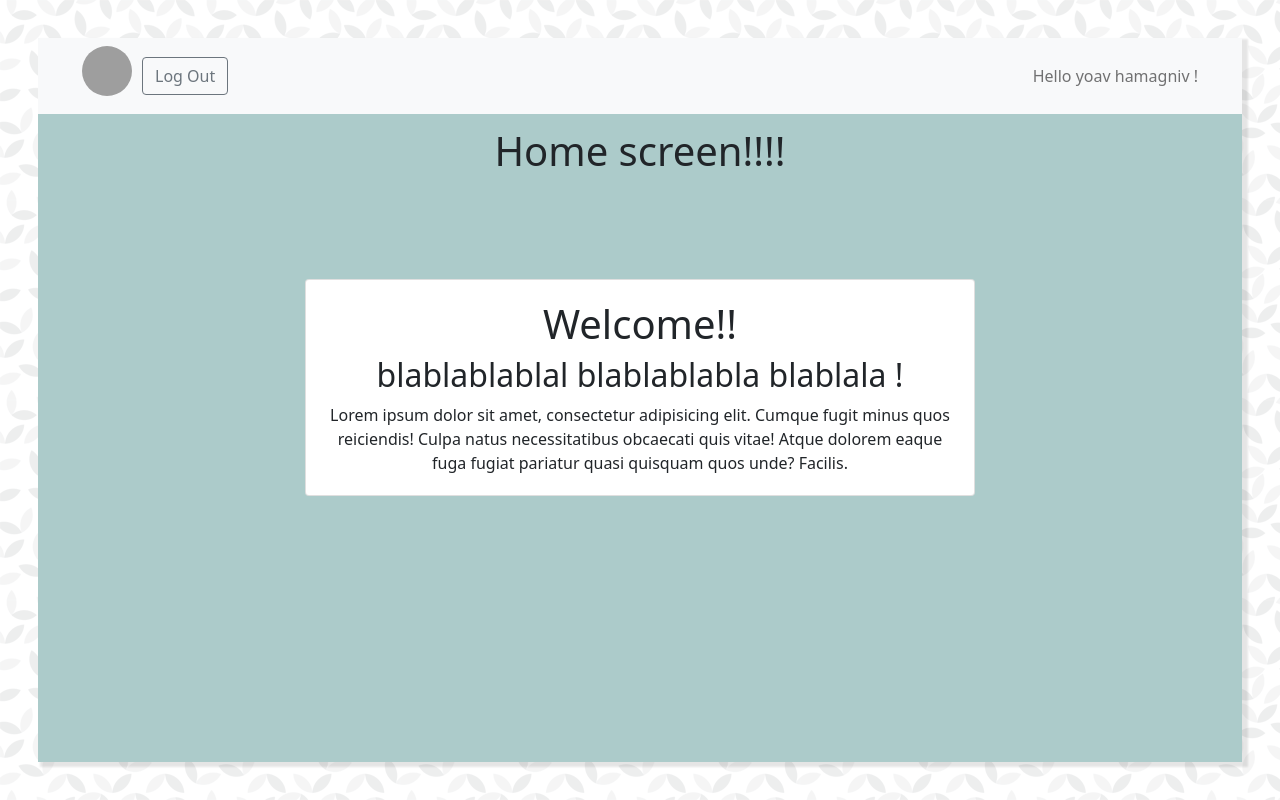
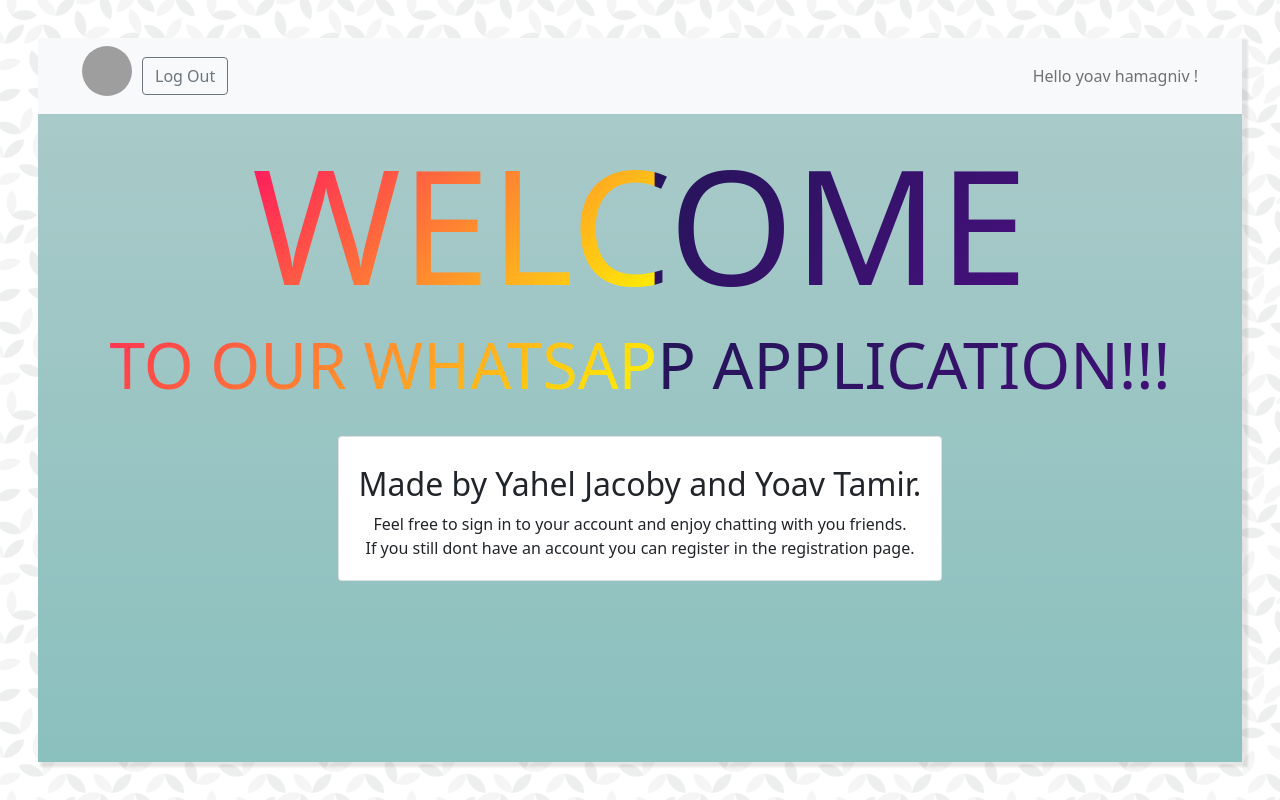
Before and after one commit to yoavta/whatsapp-web-client, a React (Create React App) app: page / in a window 1280 px wide. Built offline with nearby package versions, Linux system fonts and the light colour scheme; grey boxes are pictures that could not be loaded.

Commit message:
add sound and fix stylin

```diff
--- a/src/App.css
+++ b/src/App.css
@@ -51,8 +51,10 @@
   box-shadow: 4px 3px 2px 2px rgba(0, 0, 0, 0.1);
   max-height: 100%;
   max-width: 100%;
-  background-color: #ACCBCA;
+  /*background-color: #ACCBCA;*/
   height: 100%;
+     background: linear-gradient(360deg, #8ac0be, #ACCBCA );
+
 
   /*min-height: 100vh;*/
   /*display: flex;*/
--- a/src/assets/React App.html
+++ b/src/assets/React App.html
@@ -55,7 +55,7 @@
   /* background: linear-gradient(360deg, #e8dfd5 20%, #ECE5DD 80%, #128C7E 80%, #d1e8e2 80%); */
   /* Set up proportionate scaling */
   height: 100%;
-  position: absolute;
+  /*position: absolute;*/
   left: 0;
   width: 100%;
   overflow: hidden;
--- a/src/components/chat-window.componenet.js
+++ b/src/components/chat-window.componenet.js
@@ -27,7 +27,9 @@
         } else setChange(true);
         setVal("");
         setMsg(null)
-        // setChange(false);
+
+        const snd = new Audio('https://bigsoundbank.com/UPLOAD/wav/1313.wav');
+        snd.play();
 
     }
 
@@ -71,10 +73,9 @@
 
     }
     return (
-        <Container fluid >
-            {/*<Tab.Container id="tabs" defaultActiveKey="first">*/}
-            <Row id='all-frame'>
-                <Col>
+        <Container style={{margin:0}} >
+            <Row id='all-frame' fluid>
+                <Col style={{width:'100%'}}>
                     {ServiceServer.getChats(props.currentUser, props.chatWith).map((massage, key) => {
                         if (massage.is_it_me) {
                             return (
--- a/src/components/welcome.component.js
+++ b/src/components/welcome.component.js
@@ -4,26 +4,23 @@
 function Welcome(props) {
     return (<Container>
         <Row>
+
             <Col>
-
 
                 <Card className='main' style={{
                     display: "inline-block",
                     minWidth: '40%',padding:20,maxWidth:'60%'}}>
-
-
                     <h1>
-                        Welcome!!
                     </h1>
 
                     <h2>
-                        blablablablal blablablabla blablala !
+                        Made by Yahel Jacoby and Yoav Tamir.
                     </h2>
 
-                    Lorem ipsum dolor sit amet, consectetur adipisicing elit. Cumque fugit minus quos reiciendis! Culpa
-                    natus necessitatibus obcaecati quis vitae! Atque dolorem eaque fuga fugiat pariatur quasi quisquam
-                    quos
-                    unde? Facilis.
+                    Feel free to sign in to your account and enjoy chatting with you friends.
+                    <br/>
+                    If you still dont have an account you can register in the registration page.
+
                 </Card>
 
 
--- a/src/components/welcome.style.css
+++ b/src/components/welcome.style.css
@@ -0,0 +1,48 @@
+#root > div > div > div > h1.big{
+   text-transform: uppercase;
+  background-image: linear-gradient(
+    -225deg,
+    #231557 0%,
+    #44107a 29%,
+    #ff1361 67%,
+    #fff800 100%
+  );
+  background-size: auto auto;
+  background-clip: border-box;
+  background-size: 200% auto;
+  color: #fff;
+  background-clip: text;
+  text-fill-color: transparent;
+  -webkit-background-clip: text;
+  -webkit-text-fill-color: transparent;
+  animation: textclip 2s linear infinite;
+  display: inline-block;
+      font-size: 20vh;
+}
+
+@keyframes textclip {
+  to {
+    background-position: 200% center;
+  }
+}
+#root > div > div > div > h1.small{
+   text-transform: uppercase;
+  background-image: linear-gradient(
+    -225deg,
+    #231557 0%,
+    #44107a 29%,
+    #ff1361 67%,
+    #fff800 100%
+  );
+  background-size: auto auto;
+  background-clip: border-box;
+  background-size: 200% auto;
+  color: #fff;
+  background-clip: text;
+  text-fill-color: transparent;
+  -webkit-background-clip: text;
+  -webkit-text-fill-color: transparent;
+  animation: textclip 2s linear infinite;
+  display: inline-block;
+      font-size: 8vh;
+}
--- a/src/pages/chat.js
+++ b/src/pages/chat.js
@@ -11,7 +11,7 @@
     const [searchFilter, setSearchFilter] = useState('');
 
     return (
-        <Container style={{position:'absolute', overflow:'hidden',boxSizing: 'border-box'}}  >
+        <Container style={{ overflow:'hidden',boxSizing: 'border-box'}}  >
             <Row className="justify-content-md-center" >
                 <Col sm={4} md={4} lg={4} xl={4} xs={4} >
                     <SideNav currentUser={props.currentUser} chatWith={chatWith} setChatWith={setChatWith}
--- a/src/pages/home.js
+++ b/src/pages/home.js
@@ -4,11 +4,12 @@
 function Home() {
     return (
       <div className="Home">
-          <h1>
-              Home screen!!!!
+          <h1 className={"big"}>
+              Welcome
           </h1>
-          <br/>
-          <br/>
+               <h1 className={"small"}>to our Whatsapp application!!!
+          </h1>
+
           <br/>
           <br/>
           <Col>
--- a/src/pages/register.js
+++ b/src/pages/register.js
@@ -89,7 +89,12 @@
     }
 
     return (
+
         <div className="Register">
+                        <h1>
+                Register page
+            </h1>
+<br/>
             <Card id="card-style">
 
                 <Container style={{width: "60%"}}>
--- a/src/pages/sign-in.js
+++ b/src/pages/sign-in.js
@@ -70,7 +70,11 @@
 
     return (
         <div className="Sign-in">
-
+            <h1>
+                Sign-In page
+            </h1>
+<br/>
+<br/>
             <Card id="card-style">
                 <Container style={{width: "fluid%"}}>
 
```
Also changed, not shown: 1 other file (tests, documents, lock files or other folders).
